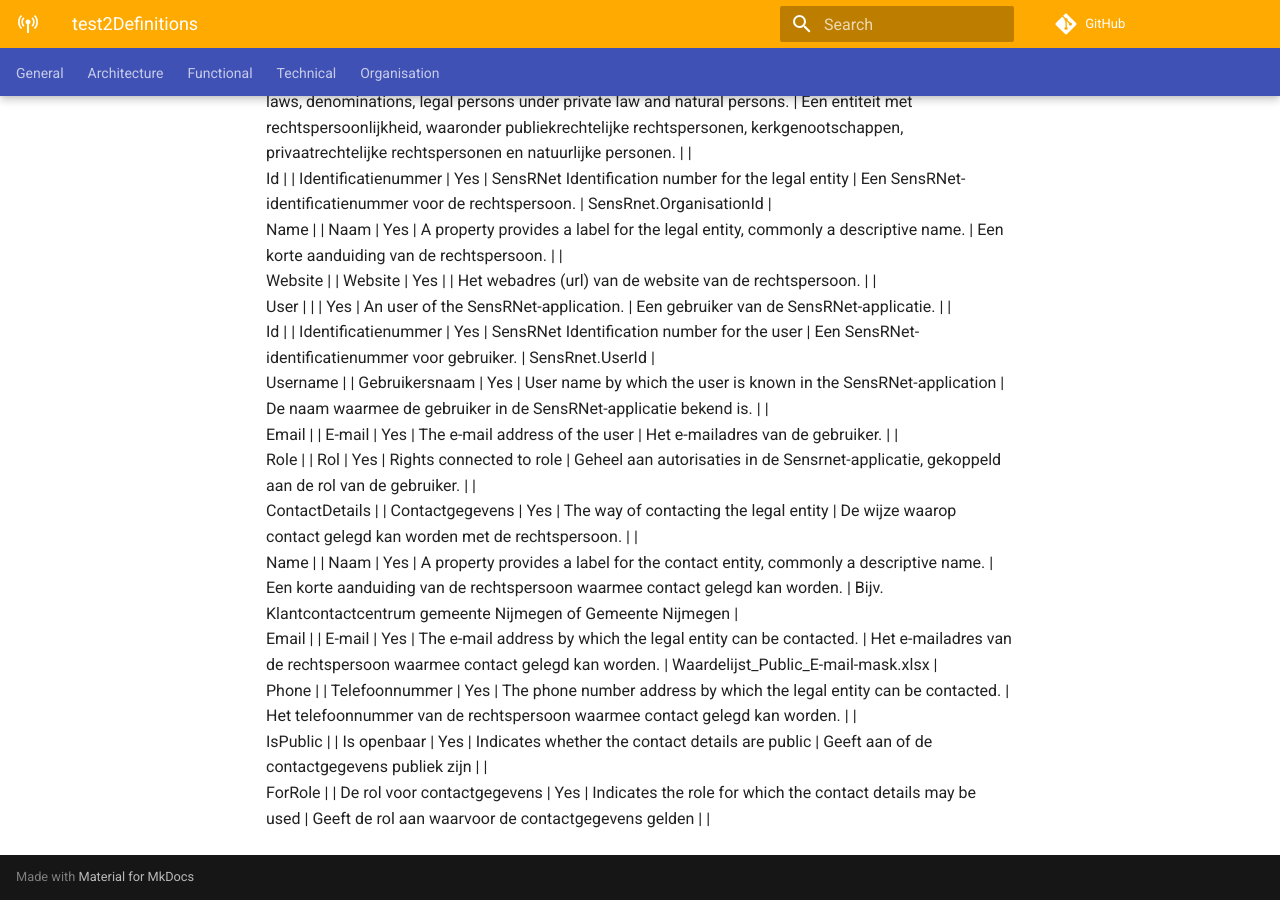
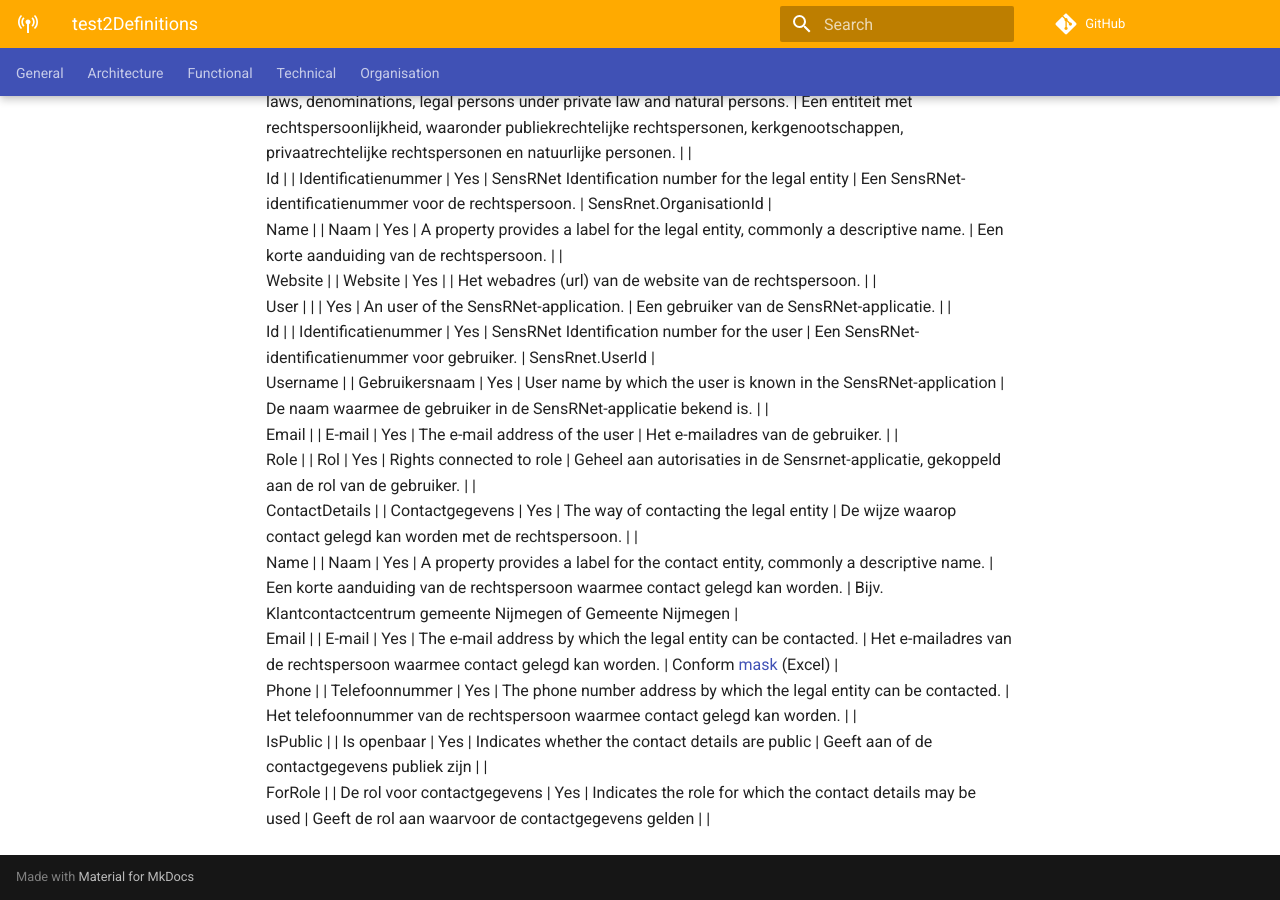
Before and after one commit to kadaster-labs/sensrnet-home, an MkDocs documentation site: the page built from docs/test2Definitions.md, in a window 1280 px wide and 900 px high, scrolled down 3645 px. Built offline with MkDocs 1.6.1 and Material for MkDocs 9.7.7, drawn with Linux system fonts in a browser that asks for light colours; comment, search, counter and statistics services are not loaded.

Commit message:
Update test2Definitions.md

```diff
--- a/docs/test2Definitions.md
+++ b/docs/test2Definitions.md
@@ -71,7 +71,7 @@
  Role                                                                                                                       |                           | Rol                         | Yes        | Rights connected to role                                                                                                                                                                                                                                                                                                                          | Geheel aan autorisaties in de Sensrnet-applicatie, gekoppeld aan de rol van de gebruiker.                                                                            |                                                                                                                  |
  ContactDetails                                                                                                             |                           | Contactgegevens             | Yes        | The way of contacting the legal entity                                                                                                                                                                                                                                                                                                            | De wijze waarop contact gelegd kan worden met de rechtspersoon.                                                                                                      |                                                                                                                  |
  Name                                                                                                                       |                           | Naam                        | Yes        | A property provides a label for the contact entity, commonly a descriptive name.                                                                                                                                                                                                                                                                  | Een korte aanduiding van de rechtspersoon waarmee contact gelegd kan worden.                                                                                         | Bijv. Klantcontactcentrum gemeente Nijmegen of Gemeente Nijmegen                                                 |
- Email                                                                                                                      |                           | E-mail                      | Yes        | The e-mail address by which the legal entity can be contacted.                                                                                                                                                                                                                                                                                    | Het e-mailadres van de rechtspersoon waarmee contact gelegd kan worden.                                                                                              | Waardelijst_Public_E-mail-mask.xlsx                                                  |
+ Email                                                                                                                      |                           | E-mail                      | Yes        | The e-mail address by which the legal entity can be contacted.                                                                                                                                                                                                                                                                                    | Het e-mailadres van de rechtspersoon waarmee contact gelegd kan worden.                                                                                              | Conform [mask](Waardelijst_Public_E-mail-mask.xlsx) (Excel)                                                  |
  Phone                                                                                                                      |                           | Telefoonnummer              | Yes        | The phone number address by which the legal entity can be contacted.                                                                                                                                                                                                                                                                              | Het telefoonnummer van de rechtspersoon waarmee contact gelegd kan worden.                                                                                           |                                                                                                                  |
  IsPublic                                                                                                                   |                           | Is openbaar                 | Yes        | Indicates whether the contact details are public                                                                                                                                                                                                                                                                                                  | Geeft aan of de contactgegevens publiek zijn                                                                                                                         |                                                                                                                  |
  ForRole                                                                                                                    |                           | De rol voor contactgegevens | Yes        | Indicates the role for which the contact details may be used                                                                                                                                                                                                                                                                                      | Geeft de rol aan waarvoor de contactgegevens gelden                                                                                                                  |                                                                                                                  |
```
